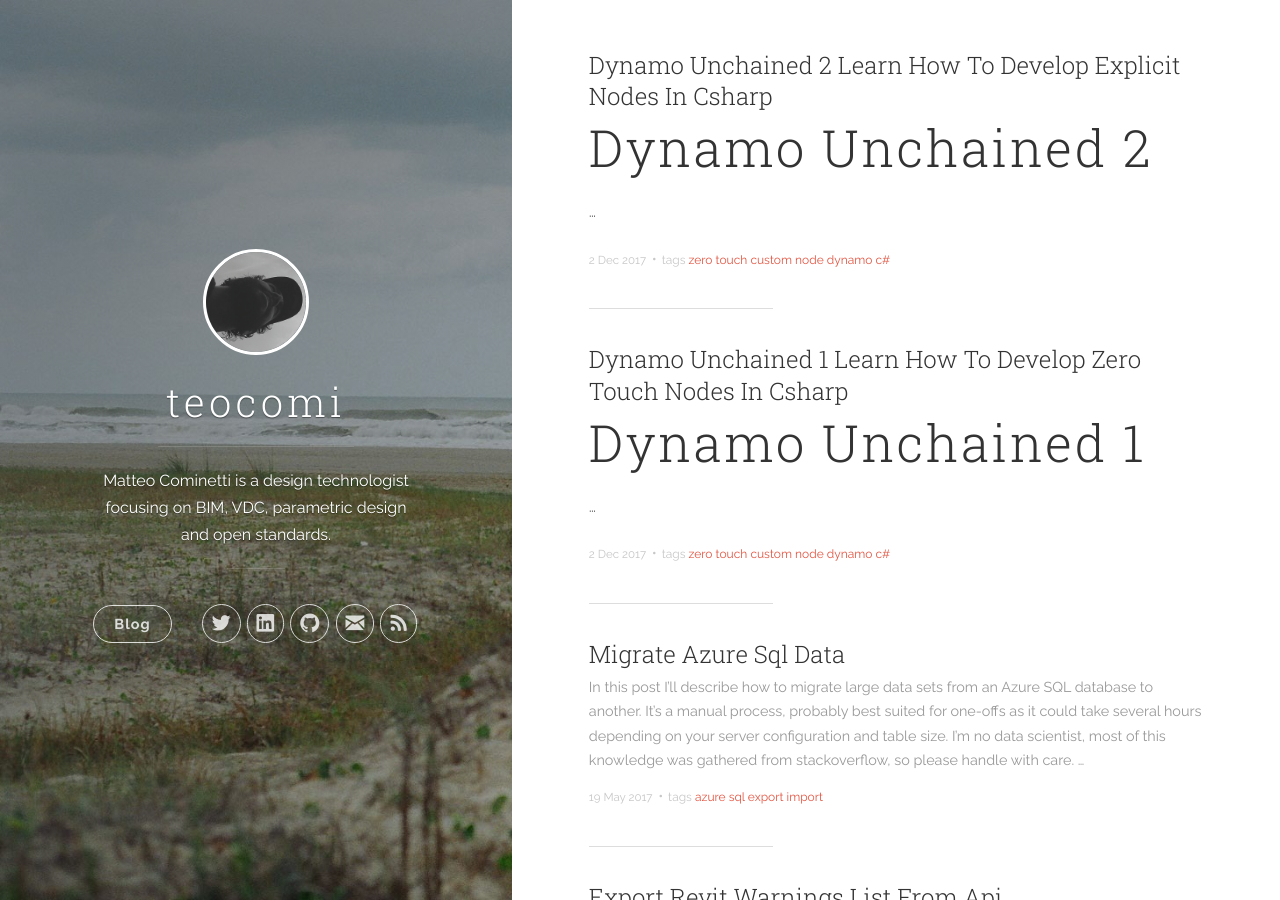
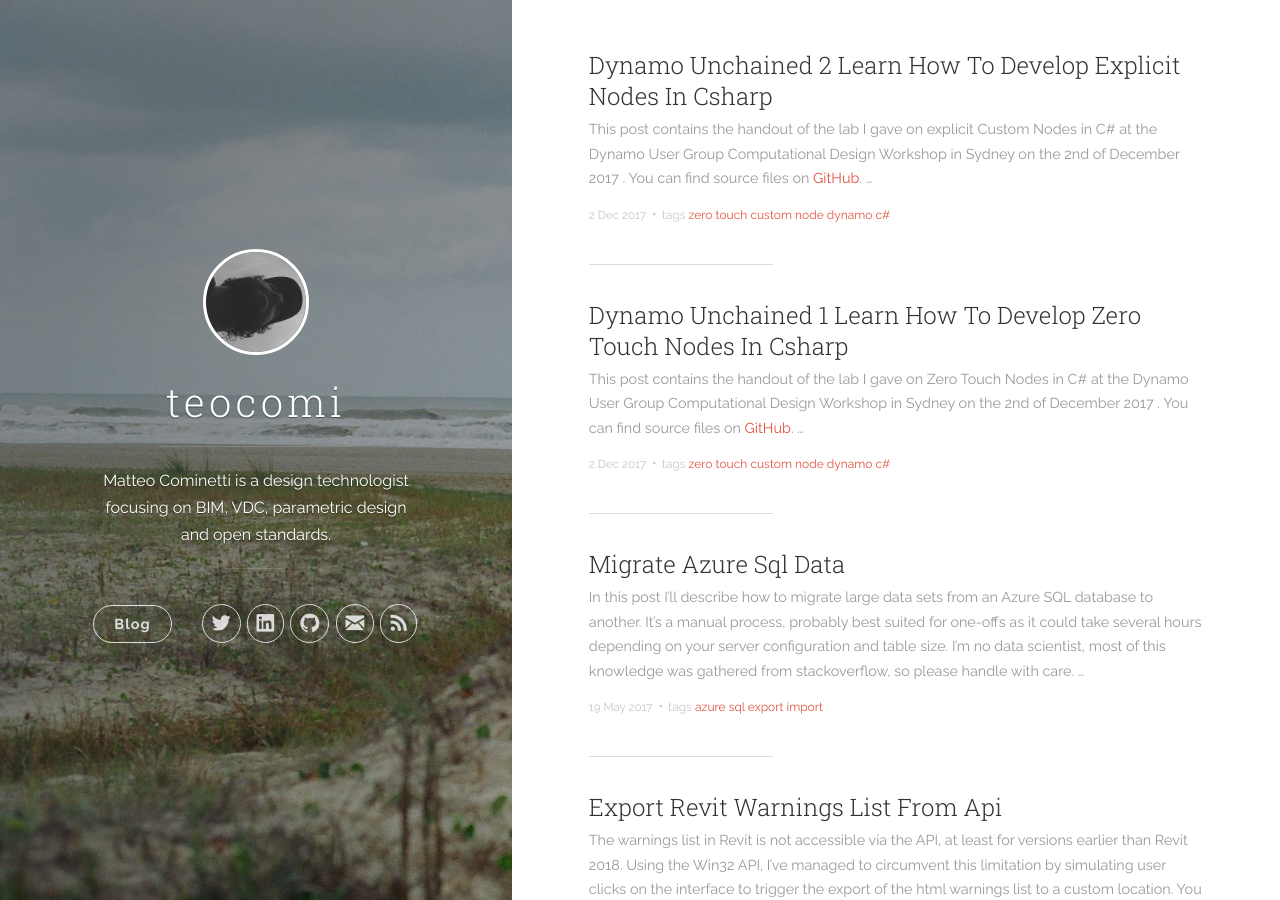
Before and after one commit to teocomi/teocomi.github.io, a Jekyll site: the page built from index.html, in a window 1280 px wide and 900 px high. Built offline with Jekyll 4.4.1, drawn with Linux system fonts in a browser that asks for light colours; nearby versions of some CDN libraries; the list of posts is cut into pages by our own code.

Commit message:
no message

```diff
--- a/_includes/head.html
+++ b/_includes/head.html
@@ -33,7 +33,7 @@
   <meta name="msapplication-TileImage" content="{{ "images/favicons/ms-icon-144x144.png" | prepend: site.baseurl }}">
   <meta name="theme-color" content="#ffffff">
 
-  <link rel="stylesheet" href="{{ "css/main.css" | prepend: site.baseurl }}">
+  <link rel="stylesheet" href="{{ "css/main.css" | prepend: relative_url }}">
   <link rel="alternate" type="application/rss+xml" title="{{ site.title }}" href="{{ site.baseurl }}feed.xml">
   <!-- Start social media tags -->
   <meta property="og:title" content="{% if page.title %}{{ page.title | smartify | strip_html | strip_newlines | escape_once }}{% else %}{{ site.name }}{% endif %}">
--- a/_posts/2017-12-02-dynamo-unchained-1-learn-how-to-develop-zero-touch-nodes-in-csharp.md
+++ b/_posts/2017-12-02-dynamo-unchained-1-learn-how-to-develop-zero-touch-nodes-in-csharp.md
@@ -10,9 +10,9 @@ tags:
   - dynamo
   - c#
 ---
-# Dynamo Unchained 1
 
-Learn how to develop Zero Touch Nodes in C#.
+This post contains the handout of the lab I gave on Zero Touch Nodes in C# at the Dynamo User Group Computational Design Workshop in Sydney on the 2nd of December 2017 .
+You can find source files on [GitHub](https://github.com/teocomi/dug-dynamo-unchained).
 
 ## Summary
 
--- a/_posts/2017-12-02-dynamo-unchained-2-learn-how-to-develop-explicit-nodes-in-csharp.md
+++ b/_posts/2017-12-02-dynamo-unchained-2-learn-how-to-develop-explicit-nodes-in-csharp.md
@@ -10,9 +10,8 @@ tags:
   - dynamo
   - c#
 ---
-# Dynamo Unchained 2
-
-Learn how to develop explicit Custom Nodes in C#.
+This post contains the handout of the lab I gave on explicit Custom Nodes in C# at the Dynamo User Group Computational Design Workshop in Sydney on the 2nd of December 2017 .
+You can find source files on [GitHub](https://github.com/teocomi/dug-dynamo-unchained).
 
 ## Summary
 
```
